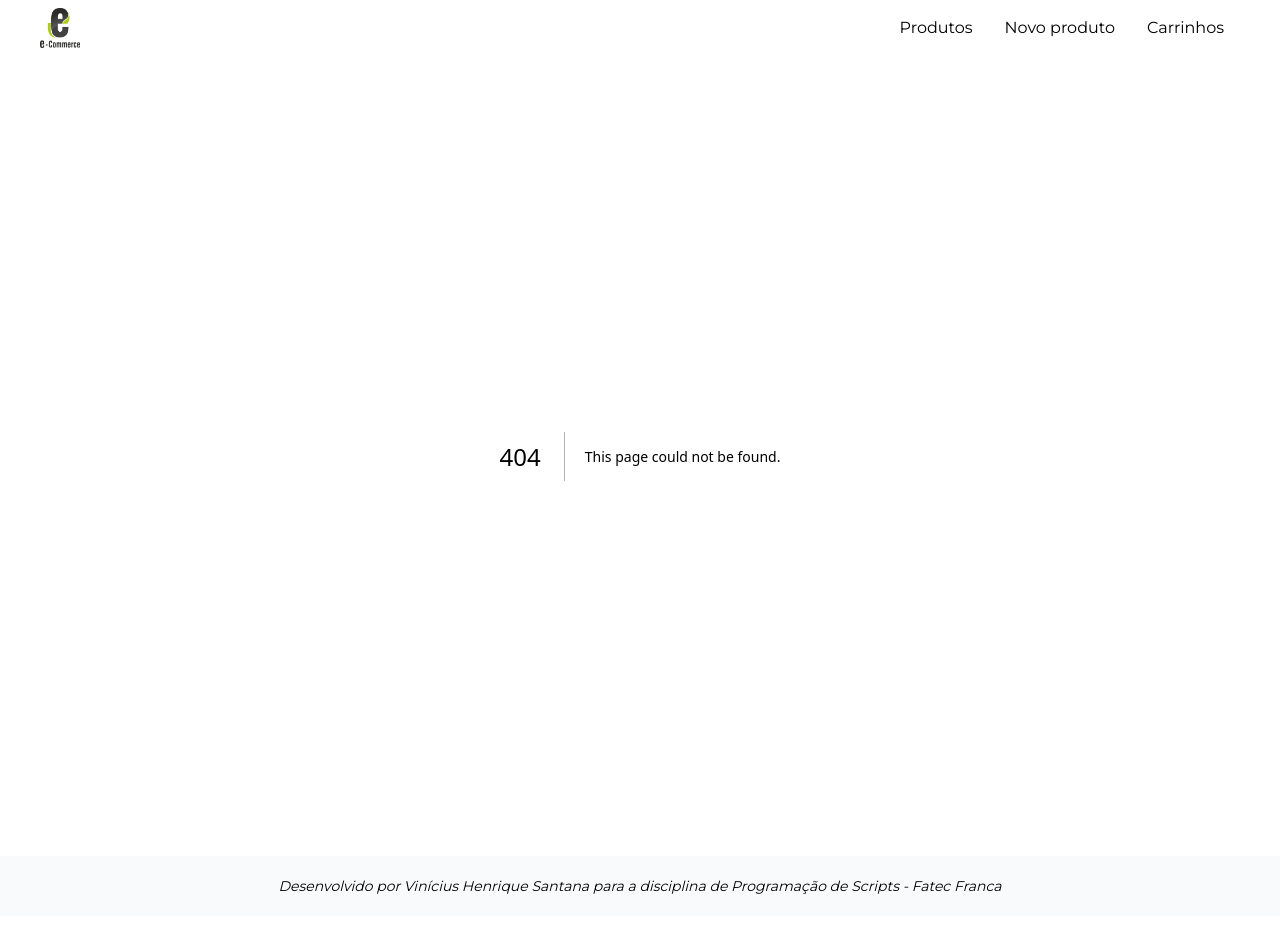
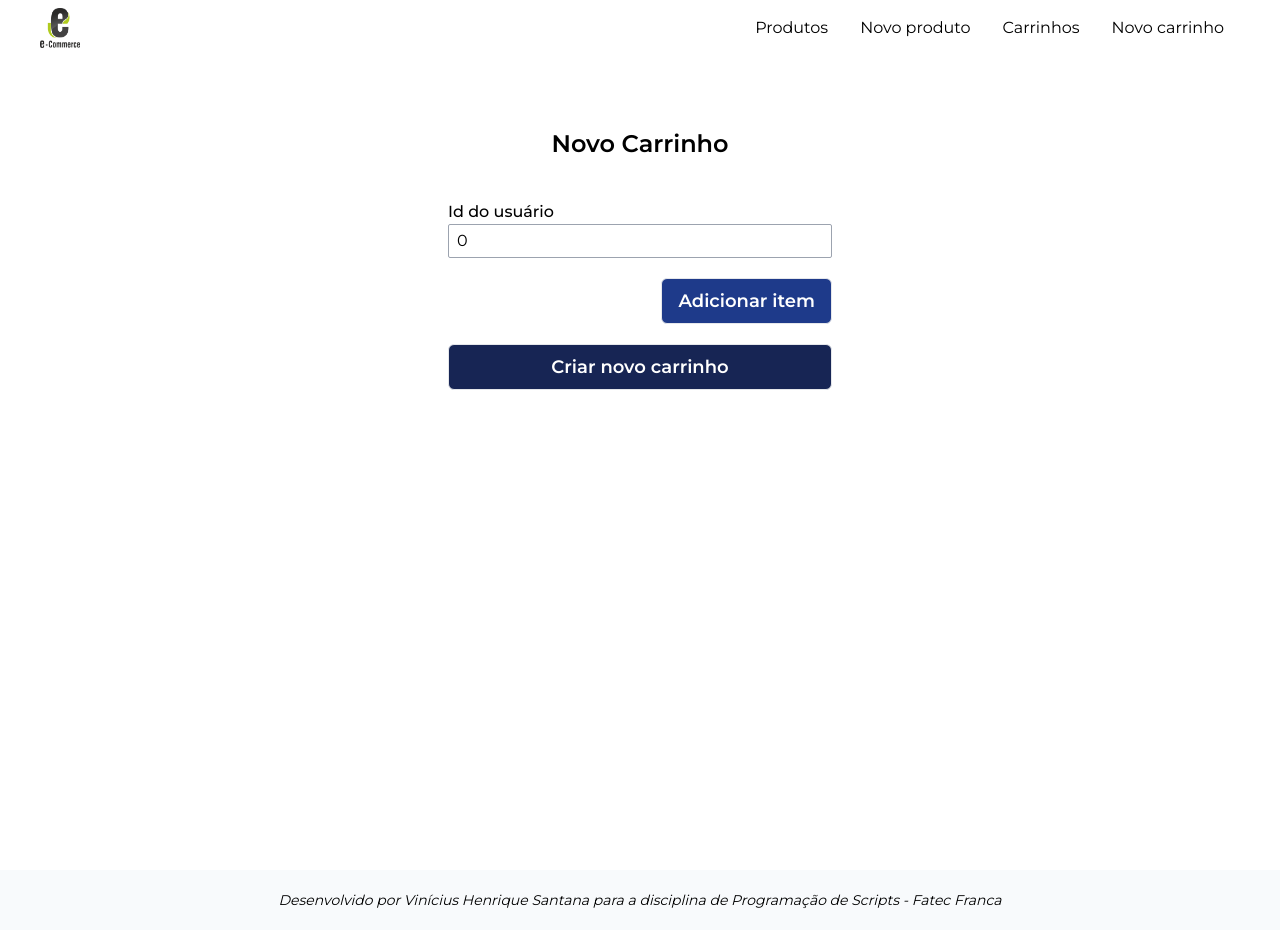
Before and after one commit to ViniciusSTN/gerenciador-ecomerce, a Next.js app: page /novo-carrinho in a window 1280 px wide. Before the commit this address had no page. Built offline with nearby package versions, Linux system fonts and the light colour scheme.

Commit message:
feat: cart items

```diff
--- /dev/null
+++ b/src/app/editar-carrinho/EditCartSection.tsx
@@ -0,0 +1,28 @@
+'use client'
+
+import { EditCart } from '@/components/EditCart'
+import { useRouter, useSearchParams } from 'next/navigation'
+import { useEffect } from 'react'
+
+export const EditCartSection = () => {
+  const searchParams = useSearchParams()
+  const router = useRouter()
+
+  useEffect(() => {
+    const id = searchParams.get('id')
+
+    if (!id) {
+      router.push('/carrinhos')
+    }
+  })
+
+  return (
+    <section>
+      <h1 className="mb-10 text-center text-2xl font-semibold">
+        Editar Carrinho
+      </h1>
+
+      <EditCart editing />
+    </section>
+  )
+}
--- /dev/null
+++ b/src/app/editar-carrinho/page.tsx
@@ -0,0 +1,9 @@
+import { EditCartSection } from './EditCartSection'
+
+export default function NewCart() {
+  return (
+    <main className="mx-auto mt-16 min-h-screen-header max-w-1440px px-4 py-2 md:px-8 lg:px-10">
+      <EditCartSection />
+    </main>
+  )
+}
--- /dev/null
+++ b/src/app/novo-carrinho/NewCartSection.tsx
@@ -0,0 +1,13 @@
+import { EditCart } from '@/components/EditCart'
+
+export const NewCartSection = () => {
+  return (
+    <section>
+      <h1 className="mb-10 text-center text-2xl font-semibold">
+        Novo Carrinho
+      </h1>
+
+      <EditCart editing={false} />
+    </section>
+  )
+}
--- /dev/null
+++ b/src/app/novo-carrinho/page.tsx
@@ -0,0 +1,9 @@
+import { NewCartSection } from './NewCartSection'
+
+export default function NewCart() {
+  return (
+    <main className="mx-auto mt-16 min-h-screen-header max-w-1440px px-4 py-2 md:px-8 lg:px-10">
+      <NewCartSection />
+    </main>
+  )
+}
--- a/src/app/produtos/ProductsSection.tsx
+++ b/src/app/produtos/ProductsSection.tsx
@@ -13,10 +13,7 @@ export const ProductsSection = () => {
     const fetchProducts = async () => {
       const response = await getAllProducts()
 
-      if (response.success) {
-        console.log(response.products)
-        setProducts(response.products)
-      }
+      if (response.success) setProducts(response.products)
     }
 
     fetchProducts()
--- /dev/null
+++ b/src/components/EditCart.tsx
@@ -0,0 +1,180 @@
+'use client'
+
+import { createCartItem, getCart, updateCartItems } from '@/data/carts'
+import { CartDataType, EditCartType } from '@/types/carts'
+import { usePathname, useRouter, useSearchParams } from 'next/navigation'
+import { useEffect, useState } from 'react'
+import { toast } from 'react-toastify'
+
+const initialData: CartDataType = {
+  userId: 0,
+  date: '',
+  products: [],
+}
+
+export const EditCart: EditCartType = ({ editing }) => {
+  const [cart, setCart] = useState<CartDataType>(initialData)
+
+  const searchParams = useSearchParams()
+  const id = searchParams.get('id')
+
+  const path = usePathname()
+  const router = useRouter()
+
+  useEffect(() => {
+    const fetchCartData = async () => {
+      if (id) {
+        const result = await getCart(Number(id))
+
+        if (result.success) {
+          setCart(result.cart)
+        }
+      }
+    }
+
+    if (editing && id) fetchCartData()
+  }, [editing, id])
+
+  const handleAddItem = () => {
+    const id = Number(prompt('informe o id do item'))
+
+    if (isNaN(id) || id <= 0) {
+      toast.warning('Precisa ser um id válido')
+      return
+    }
+
+    const quantity = Number(prompt(`Informe a quantidade de itens do id ${id}`))
+
+    if (isNaN(quantity) || quantity <= 0) {
+      toast.warning('Precisa ser uma quantidade válida')
+      return
+    }
+
+    setCart((prevState) => ({
+      ...prevState,
+      products: [
+        ...prevState.products,
+        {
+          productId: id,
+          quantity,
+        },
+      ],
+    }))
+  }
+
+  const handleFormSubmit = async (event: React.FormEvent) => {
+    event.preventDefault()
+
+    if (cart.userId <= 0) {
+      toast.warning('Informe um id de usuário válido')
+      return
+    }
+
+    if (cart.products.length === 0) {
+      toast.warning('Adicione ao menos um item')
+      return
+    }
+
+    const currentDate = new Date()
+
+    const formattedDate = `${currentDate.getFullYear()}-${String(
+      currentDate.getMonth() + 1,
+    ).padStart(2, '0')}-${String(currentDate.getDate()).padStart(2, '0')}`
+
+    if (path === '/novo-carrinho') {
+      const result = await createCartItem({ ...cart, date: formattedDate })
+
+      if (result.success) {
+        toast.success('Carrinho criado com sucesso')
+        setCart(initialData)
+      } else {
+        toast.error('Erro ao criar carrinho')
+      }
+    } else if (path === '/editar-carrinho') {
+      const result = await updateCartItems(Number(id), {
+        ...cart,
+        date: formattedDate,
+      })
+
+      if (result.success) {
+        toast.success('Carrinho editado com sucesso')
+        router.push('/carrinhos')
+      } else {
+        toast.error('Erro ao editar carrinho')
+      }
+    }
+  }
+
+  const handleUserIdChange = (event: React.ChangeEvent<HTMLInputElement>) => {
+    const { value } = event.target
+
+    setCart((prevState) => ({
+      ...prevState,
+      userId: Number(value),
+    }))
+  }
+
+  const handleDeleteItem = (index: number) => {
+    const newItems = cart.products.filter((_, i) => i !== index)
+
+    setCart((prevState) => ({
+      ...prevState,
+      products: newItems,
+    }))
+  }
+
+  return (
+    <form action="" className="mx-auto max-w-96" onSubmit={handleFormSubmit}>
+      <div className="flex flex-col gap-5">
+        <label className="flex flex-col">
+          <span className="font-medium">Id do usuário</span>
+          <input
+            type="number"
+            placeholder="Ex: 1"
+            className="rounded-sm border border-gray-400 px-2 py-1"
+            name="title"
+            value={cart.userId}
+            onChange={handleUserIdChange}
+          />
+        </label>
+
+        {cart.products.length > 0 && (
+          <ul>
+            {cart.products.map((product, index) => (
+              <li key={index} className="flex justify-between">
+                <span>
+                  Produto {product.productId} | {product.quantity} unidades
+                </span>
+
+                <button
+                  className="text-red"
+                  type="button"
+                  onClick={() => handleDeleteItem(index)}
+                >
+                  Deletar
+                </button>
+              </li>
+            ))}
+          </ul>
+        )}
+
+        <div className="flex justify-end">
+          <button
+            className="rounded-md border bg-blue-900 px-4 py-2 text-lg font-semibold text-white active:border active:border-blue-950 active:outline active:outline-1"
+            type="button"
+            onClick={handleAddItem}
+          >
+            Adicionar item
+          </button>
+        </div>
+
+        <button
+          className="rounded-md border bg-blue-950 px-4 py-2 text-lg font-semibold text-white active:border active:border-blue-950 active:outline active:outline-1"
+          type="submit"
+        >
+          {editing ? 'Editar carrinho' : 'Criar novo carrinho'}
+        </button>
+      </div>
+    </form>
+  )
+}
--- a/src/components/EditProduct.tsx
+++ b/src/components/EditProduct.tsx
@@ -43,8 +43,6 @@ export const EditProduct: EditProductType = ({ editing }) => {
     const fetchProductData = async () => {
       if (id) {
         const result = await getProduct(Number(id))
-
-        console.log(result)
 
         if (result.success) {
           setProduct({
--- a/src/components/Header.tsx
+++ b/src/components/Header.tsx
@@ -26,6 +26,10 @@ export const Header = () => {
         <Link href="/carrinhos" className="px-4 hover:text-blue-500">
           Carrinhos
         </Link>
+
+        <Link href="/novo-carrinho" className="px-4 hover:text-blue-500">
+          Novo carrinho
+        </Link>
       </nav>
     </header>
   )
--- a/src/data/carts.ts
+++ b/src/data/carts.ts
@@ -1,4 +1,10 @@
-import { GetAllCartsType, RemoveCartType } from '@/types/carts'
+import {
+  CreateCartItemType,
+  GetAllCartsType,
+  GetCartType,
+  RemoveCartType,
+  UpdateCartItemsType,
+} from '@/types/carts'
 import axios from 'axios'
 
 export const formatDate = (dateString: string) => {
@@ -28,7 +34,7 @@ export const getAllCarts: GetAllCartsType = async () => {
   }
 }
 
-export const removeCart: RemoveCartType = async (id: number) => {
+export const removeCart: RemoveCartType = async (id) => {
   const url = `${process.env.NEXT_PUBLIC_API_BASE}/carts/${id}`
 
   try {
@@ -44,3 +50,59 @@ export const removeCart: RemoveCartType = async (id: number) => {
     }
   }
 }
+
+export const getCart: GetCartType = async (id) => {
+  const url = `${process.env.NEXT_PUBLIC_API_BASE}/carts/${id}`
+
+  try {
+    const response = await axios.get(url)
+
+    return {
+      success: true,
+      cart: response.data,
+    }
+  } catch (error: unknown) {
+    console.error(error)
+    return {
+      success: false,
+    }
+  }
+}
+
+export const createCartItem: CreateCartItemType = async (cart) => {
+  const url = `${process.env.NEXT_PUBLIC_API_BASE}/carts/`
+
+  try {
+    await axios.post(url, {
+      ...cart,
+    })
+
+    return {
+      success: true,
+    }
+  } catch (error: unknown) {
+    console.error(error)
+    return {
+      success: false,
+    }
+  }
+}
+
+export const updateCartItems: UpdateCartItemsType = async (id, cart) => {
+  const url = `${process.env.NEXT_PUBLIC_API_BASE}/carts/${id}`
+
+  try {
+    await axios.put(url, {
+      ...cart,
+    })
+
+    return {
+      success: true,
+    }
+  } catch (error: unknown) {
+    console.error(error)
+    return {
+      success: false,
+    }
+  }
+}
--- a/src/types/carts.ts
+++ b/src/types/carts.ts
@@ -16,6 +16,10 @@ export type SuccessResponseWithAllCartsType = SuccessResponse & {
   carts: CartType[]
 }
 
+export type SuccessResponseWithCartType = SuccessResponse & {
+  cart: CartType
+}
+
 export type GetAllCartsType = () => Promise<
   ErrorResponse | SuccessResponseWithAllCartsType
 >
@@ -23,3 +27,28 @@ export type GetAllCartsType = () => Promise<
 export type RemoveCartType = (
   id: number,
 ) => Promise<ErrorResponse | SuccessResponse>
+
+export type EditCartProps = {
+  editing: boolean
+}
+
+export type EditCartType = (props: EditCartProps) => JSX.Element
+
+export type CartDataType = {
+  userId: number
+  date: string
+  products: ProductCartType[]
+}
+
+export type GetCartType = (
+  id: number,
+) => Promise<ErrorResponse | SuccessResponseWithCartType>
+
+export type CreateCartItemType = (
+  cart: CartDataType,
+) => Promise<ErrorResponse | SuccessResponse>
+
+export type UpdateCartItemsType = (
+  id: number,
+  cart: CartDataType,
+) => Promise<ErrorResponse | SuccessResponse>
```
